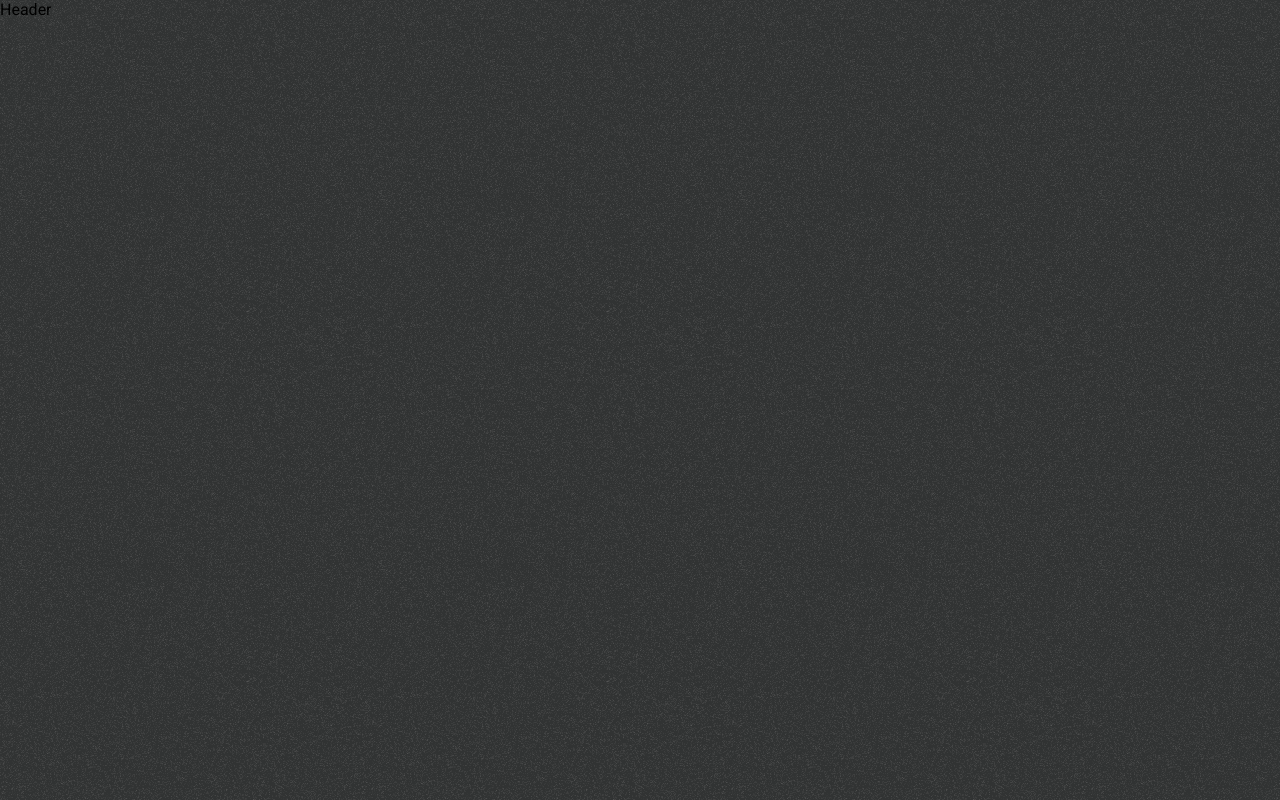
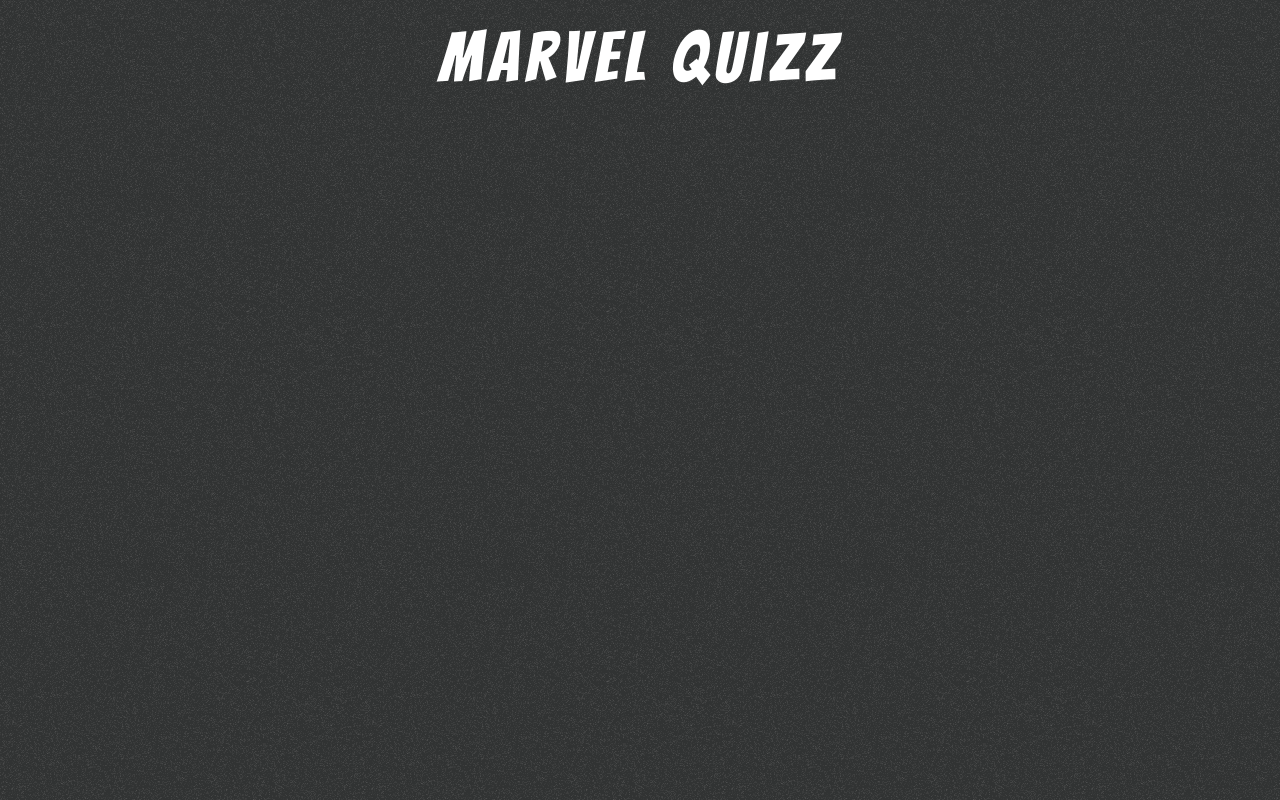
Before and after one commit to oliv42/Marvel-Quizz, a React (Create React App) app: page / in a window 1280 px wide. Built offline with nearby package versions, Linux system fonts and the light colour scheme.

Commit message:
hearder ok

```diff
--- a/src/components/Header/Header.js
+++ b/src/components/Header/Header.js
@@ -2,7 +2,11 @@
 
 const Header = () => {
   return (
-    <div>Header</div>
+    <header>
+        <div className='banner-container'>
+            <h1><a href="/">Marvel Quizz</a></h1>
+        </div>
+    </header>
   )
 }
 
```
